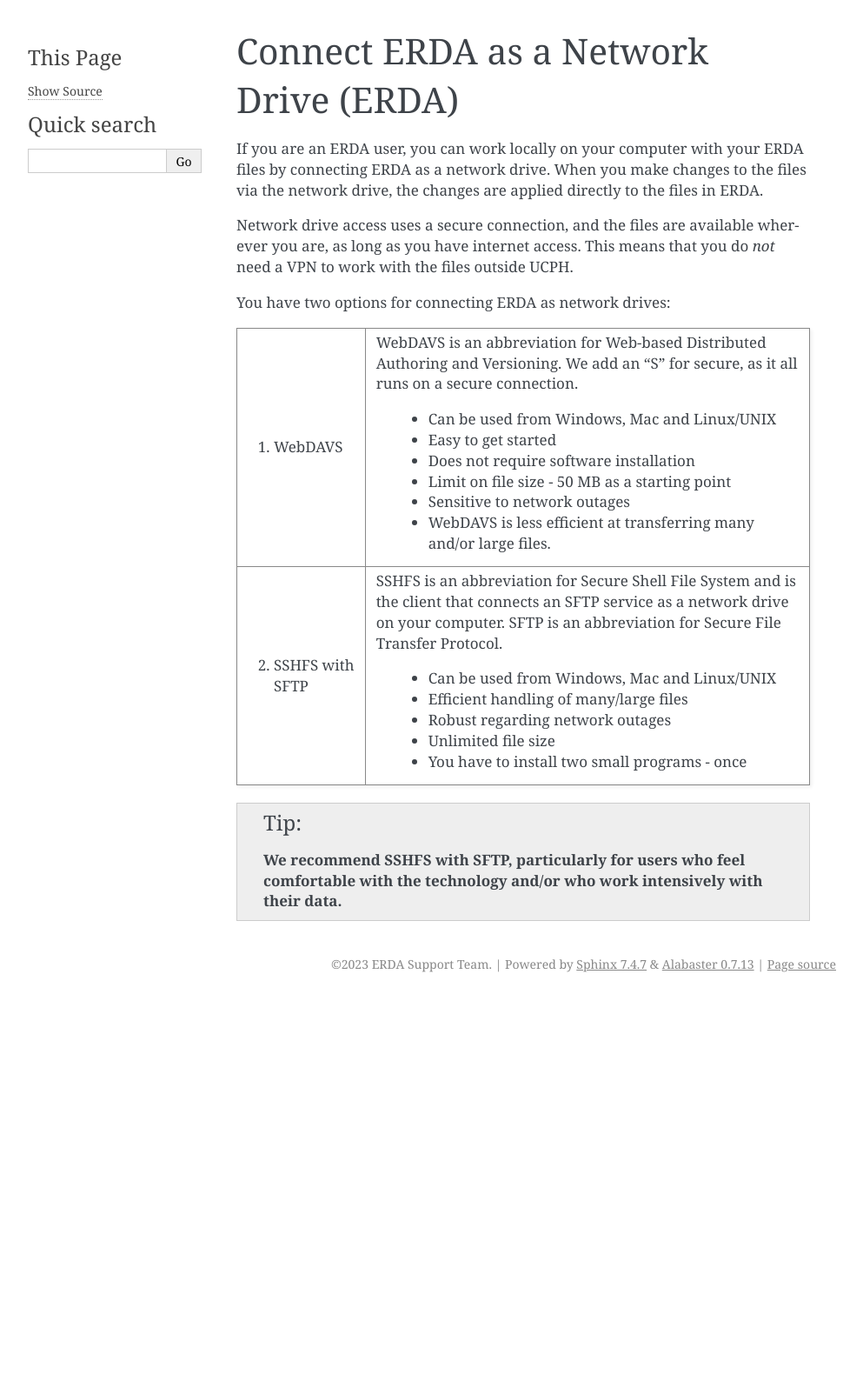
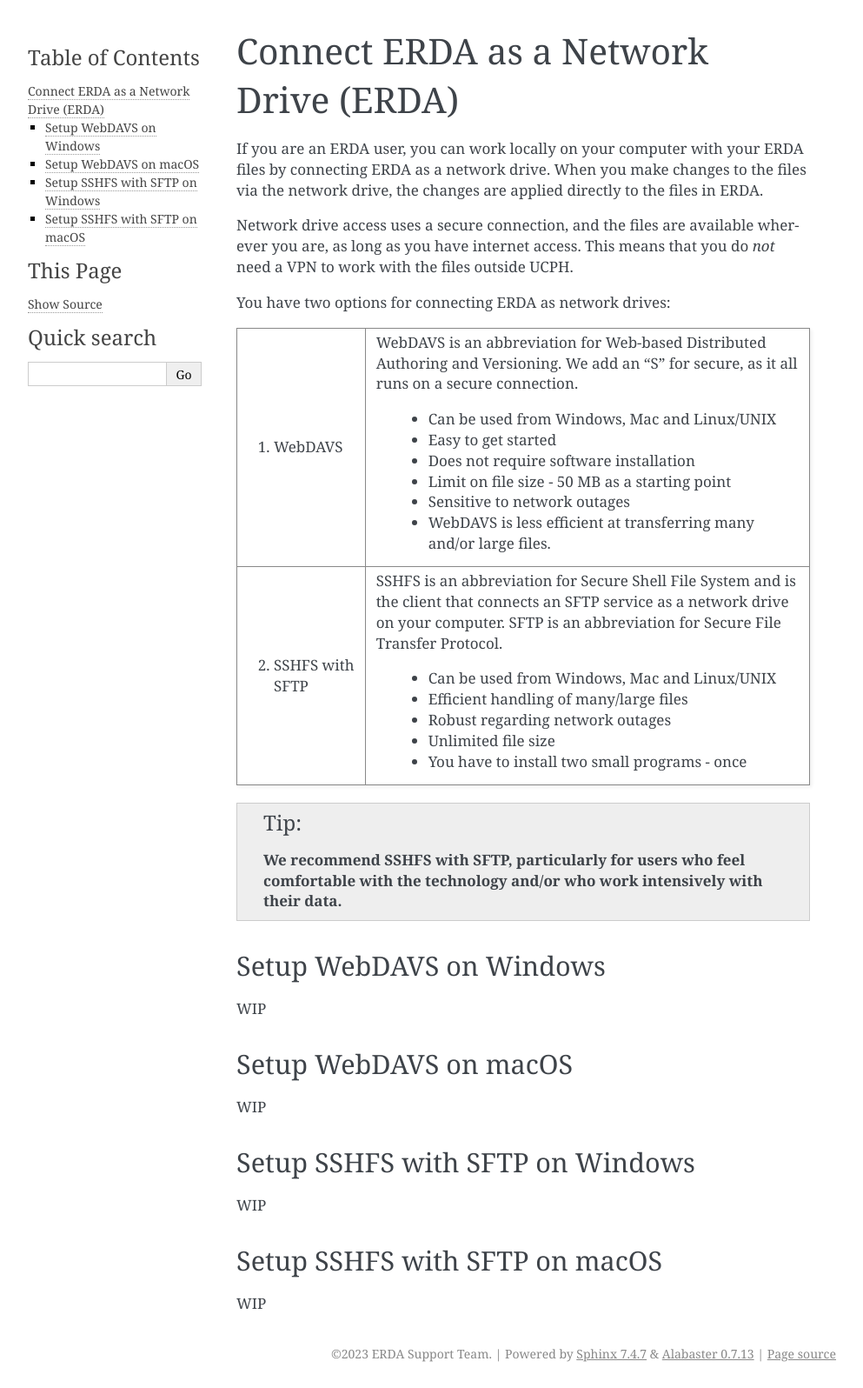
Before and after one commit to ucphhpc/migrid-user-docs, a Sphinx documentation site: the page built from docs/sections/erda/networkdrive/index.rst, in a window 1280 px wide. Shown: the whole page at 87% size, without its empty margins (148-1141 px from the left). Built offline with Sphinx 7.4.7, drawn with Linux system fonts in a browser that asks for light colours; before the commit the page ends 1148 px from its top, so only the background shows below that.

Commit message:
Network drive page set up

```diff
--- a/docs/sections/erda/networkdrive/index.rst
+++ b/docs/sections/erda/networkdrive/index.rst
@@ -40,3 +40,27 @@
 
 .. TIP::
    **We recommend SSHFS with SFTP, particularly for users who feel comfortable with the technology and/or who work intensively with their data.**
+
+
+Setup WebDAVS on Windows
+------------------------
+
+WIP
+
+
+Setup WebDAVS on macOS
+----------------------
+
+WIP
+
+
+Setup SSHFS with SFTP on Windows
+--------------------------------
+
+WIP
+
+
+Setup SSHFS with SFTP on macOS
+------------------------------
+
+WIP
```
